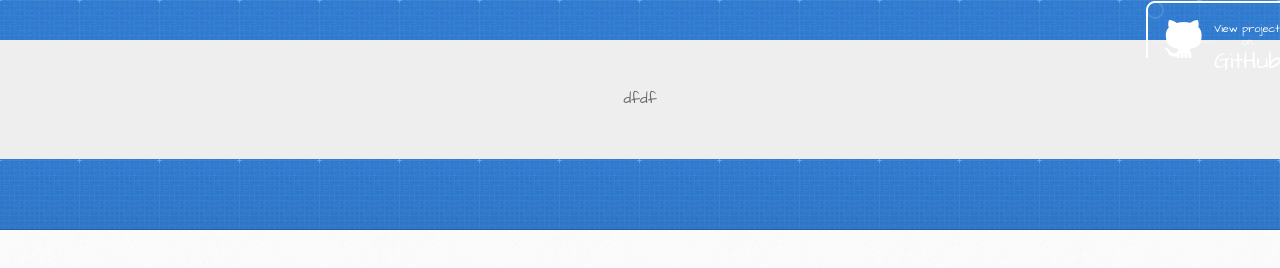
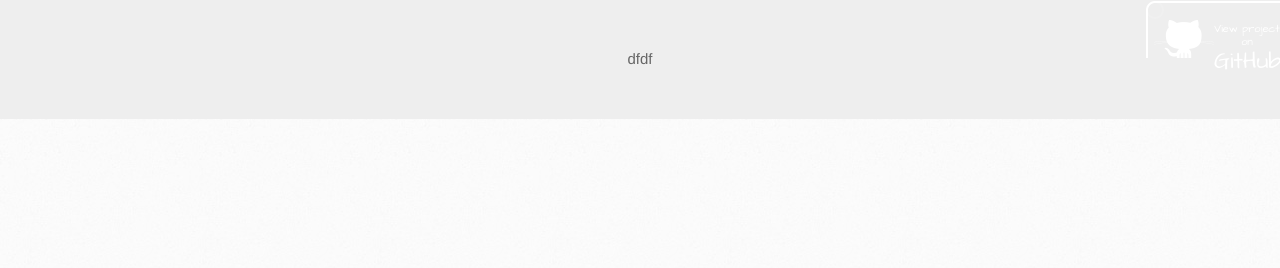
Before and after one commit to orenyakobi/lazy, a plain HTML site: page index.html in a window 1280 px wide. Drawn offline with nearby package versions, Linux system fonts and the light colour scheme.

Commit message:
Update stylesheet.css

```diff
--- a/stylesheets/stylesheet.css
+++ b/stylesheets/stylesheet.css
@@ -64,11 +64,7 @@ a:hover {
 }
 
 header {
-  padding-top: 40px;
-  padding-bottom: 40px;
-  font-family: 'Architects Daughter', 'Helvetica Neue', Helvetica, Arial, serif;
-  background: #2e7bcf url(../images/header-bg.jpg) 0 0 repeat-x;
-  border-bottom: solid 1px #275da1;
+
 }
 
 header h1 {
```
